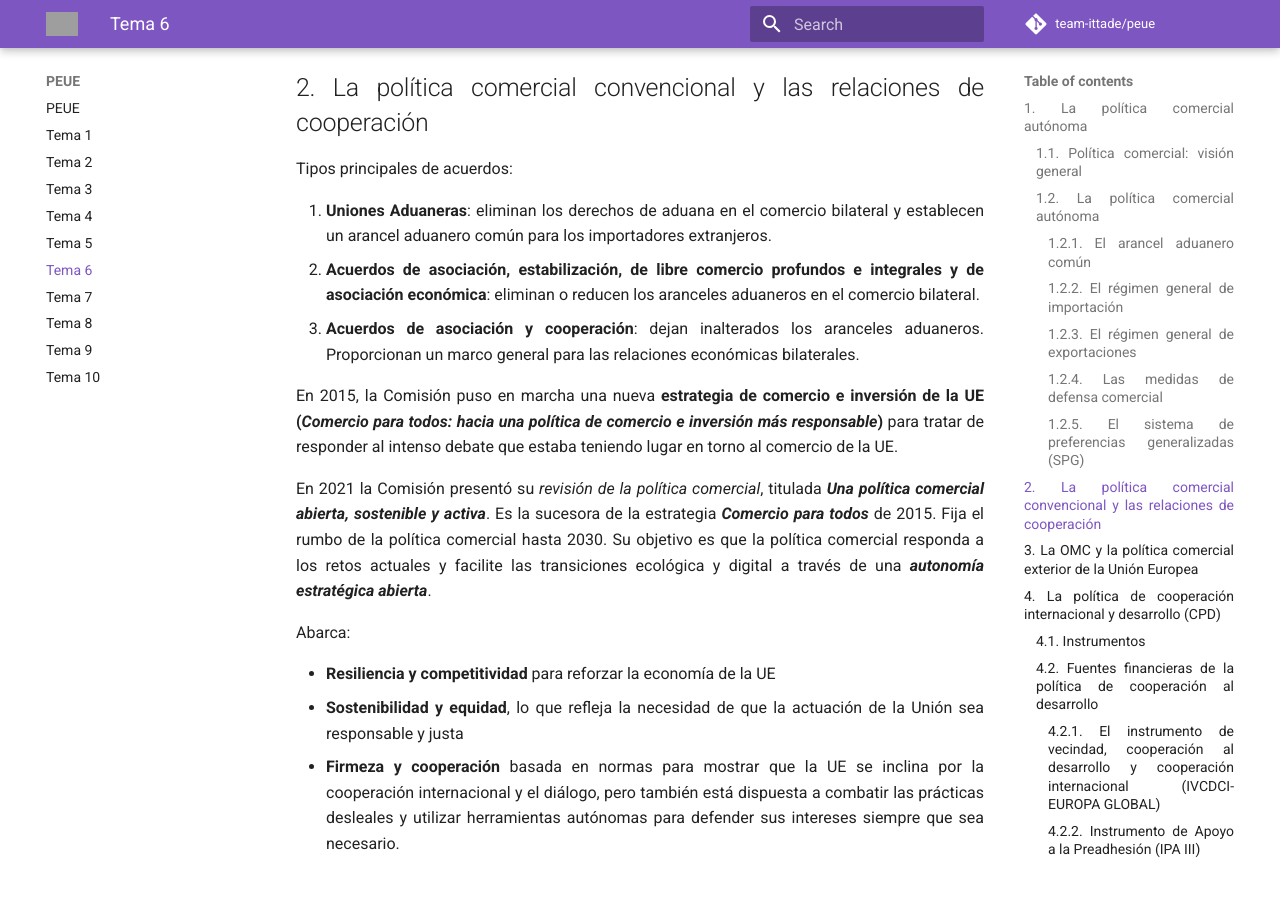
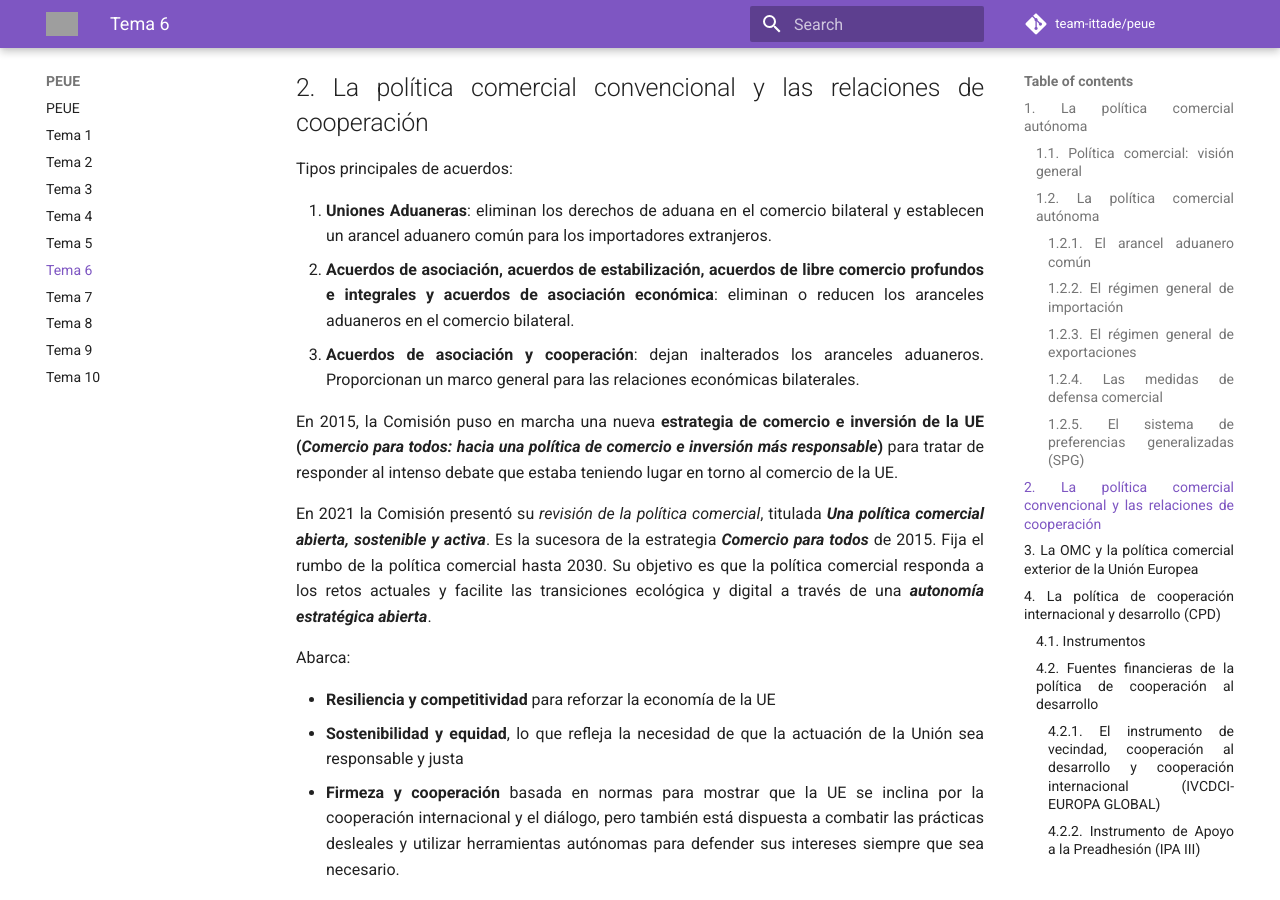
Before and after one commit to team-ittade/peue, an MkDocs documentation site: the page built from docs/tema-6.md, in a window 1280 px wide and 900 px high, scrolled down 5654 px. Built offline with MkDocs 1.6.1 and Material for MkDocs 9.7.7, drawn with Linux system fonts in a browser that asks for light colours; comment, search, counter and statistics services are not loaded; some of the changed text lies outside the part shown; grey boxes are pictures that could not be loaded.

Commit message:
feat: add notes for lection 6

```diff
--- a/docs/tema-6.md
+++ b/docs/tema-6.md
@@ -82,7 +82,7 @@ Comprende 3 regímenes preferenciales aplicables:
 Tipos principales de acuerdos:
 
 1. **Uniones Aduaneras**: eliminan los derechos de aduana en el comercio bilateral y establecen un arancel aduanero común para los importadores extranjeros.
-2. **Acuerdos de asociación, estabilización, de libre comercio profundos e integrales y de asociación económica**: eliminan o reducen los aranceles aduaneros en el comercio bilateral.
+2. **Acuerdos de asociación, acuerdos de estabilización, acuerdos de libre comercio profundos e integrales y acuerdos de asociación económica**: eliminan o reducen los aranceles aduaneros en el comercio bilateral.
 3. **Acuerdos de asociación y cooperación**: dejan inalterados los aranceles aduaneros. Proporcionan un marco general para las relaciones económicas bilaterales.
 
 En 2015, la Comisión puso en marcha una nueva **estrategia de comercio e inversión de la UE (*Comercio para todos: hacia una política de comercio e inversión más responsable*)** para tratar de responder al intenso debate que estaba teniendo lugar en torno al comercio de la UE.
```
Also changed, not shown: other parts of docs/tema-6.md (+1 -1 lines).
